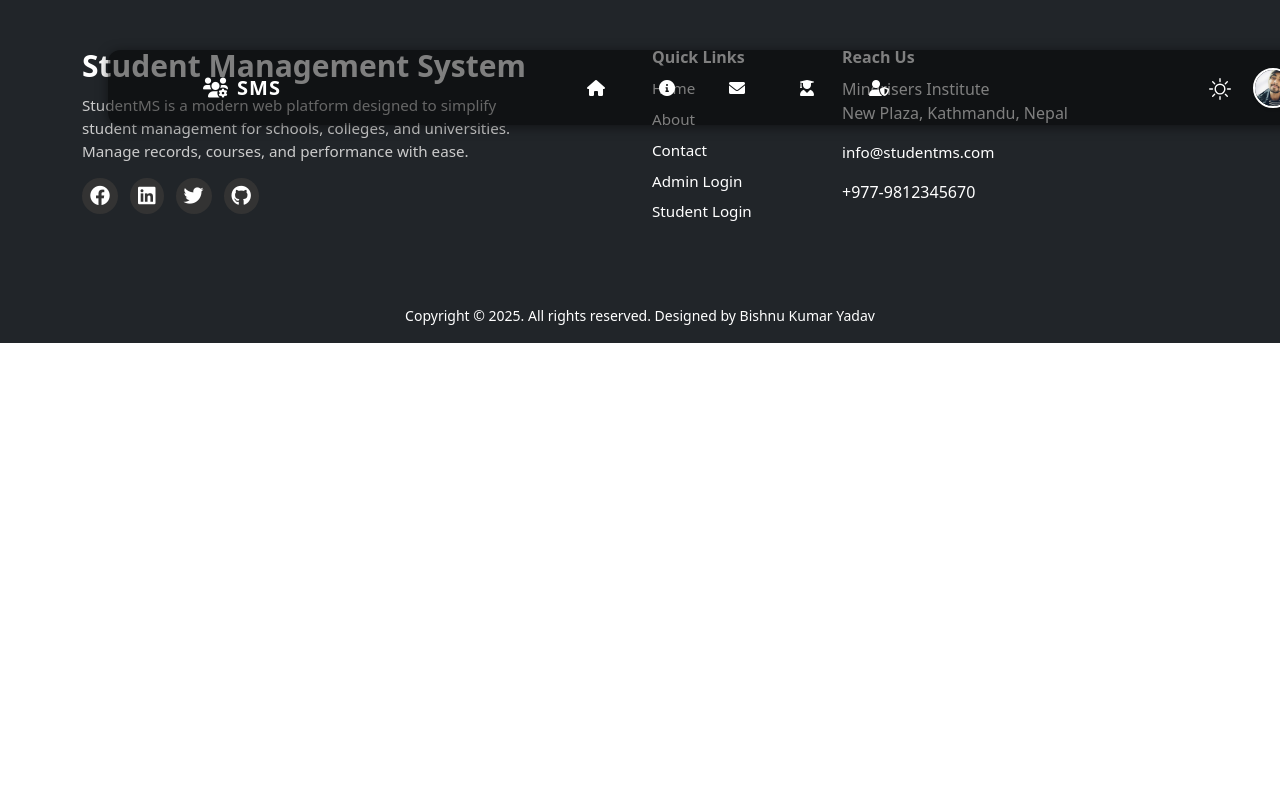
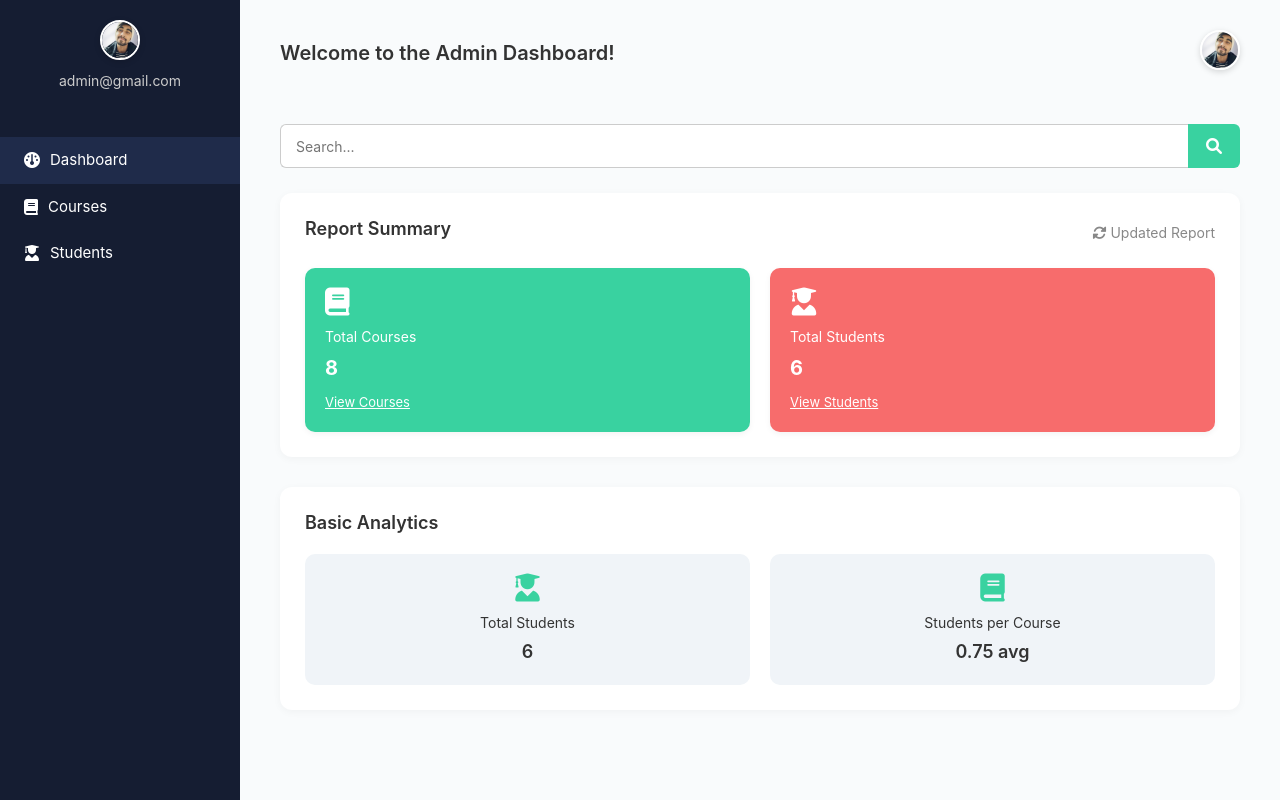
Before and after one commit to Bishnuu72/Student-Management-System, a React (Vite) app in the folder Frontend/: page /admin-panel in a window 1280 px wide. Built offline with nearby package versions, Linux system fonts and the light colour scheme.

Commit message:
dashboard panel ui

```diff
--- a/Frontend/src/App.css
+++ b/Frontend/src/App.css
@@ -542,3 +542,258 @@
     flex-wrap: wrap;
   }
 }
+
+
+
+/* Admin Dashboard CSS */
+
+/* Base Styles */
+body {
+  font-family: 'Inter', sans-serif;
+  margin: 0;
+  background-color: #f5f7fa;
+  color: #333;
+}
+
+/* Layout */
+.dashboard-container {
+  display: flex;
+  min-height: 100vh;
+}
+
+/* Sidebar */
+.sidebar {
+  width: 240px;
+  background-color: #151d32;
+  color: #fff;
+  padding: 20px 0;
+  display: flex;
+  flex-direction: column;
+  justify-content: start;
+}
+
+.admin-profile {
+  text-align: center;
+  margin-bottom: 30px;
+}
+
+.profile-icon {
+  font-size: 40px;
+  color: #39d2a0;
+}
+
+.admin-email {
+  margin-top: 10px;
+  font-size: 14px;
+  color: #ccc;
+}
+
+.sidebar-menu ul {
+  list-style: none;
+  padding: 0;
+  margin: 0;
+}
+
+.sidebar-menu li {
+  padding: 12px 24px;
+  font-size: 15px;
+  cursor: pointer;
+  display: flex;
+  align-items: center;
+  gap: 10px;
+  transition: background 0.3s;
+}
+
+.sidebar-menu li:hover,
+.sidebar-menu .active {
+  background-color: #1f2b4a;
+}
+
+.sidebar-menu i {
+  font-size: 16px;
+}
+
+/* Main Content */
+.main-content {
+  flex: 1;
+  padding: 30px 40px;
+  background-color: #f9fbfc;
+}
+
+.welcome-message {
+  font-size: 20px;
+  font-weight: 600;
+  margin-bottom: 25px;
+}
+
+/* Search Bar */
+.search-bar {
+  display: flex;
+  margin-bottom: 25px;
+}
+
+.search-input {
+  flex: 1;
+  padding: 10px 15px;
+  border: 1px solid #ccc;
+  border-right: none;
+  border-radius: 6px 0 0 6px;
+  font-size: 14px;
+}
+
+.search-button {
+  background-color: #39d2a0;
+  color: white;
+  padding: 10px 18px;
+  border: none;
+  border-radius: 0 6px 6px 0;
+  cursor: pointer;
+  font-size: 16px;
+}
+
+.search-button i {
+  pointer-events: none;
+}
+
+/* Report Summary */
+.report-summary {
+  background-color: #fff;
+  border-radius: 12px;
+  padding: 25px;
+  box-shadow: 0 2px 8px rgba(0, 0, 0, 0.04);
+  margin-bottom: 30px;
+}
+
+.report-header {
+  display: flex;
+  justify-content: space-between;
+  align-items: center;
+  margin-bottom: 20px;
+}
+
+.report-header h3 {
+  font-size: 18px;
+  font-weight: 600;
+}
+
+.refresh-icon {
+  font-size: 14px;
+  color: #888;
+}
+
+.summary-cards {
+  display: flex;
+  flex-wrap: wrap;
+  gap: 20px;
+}
+
+.card {
+  flex: 1 1 180px;
+  padding: 20px;
+  border-radius: 10px;
+  color: white;
+  position: relative;
+  box-shadow: 0 2px 6px rgba(0, 0, 0, 0.05);
+}
+
+.card i {
+  font-size: 28px;
+  margin-bottom: 10px;
+}
+
+.card-title {
+  font-size: 14px;
+  margin-bottom: 6px;
+}
+
+.card-value {
+  font-size: 20px;
+  font-weight: bold;
+}
+
+.card a {
+  color: white;
+  font-size: 13px;
+  text-decoration: underline;
+  margin-top: 10px;
+  display: inline-block;
+}
+
+/* Card Colors */
+.card.green {
+  background-color: #39d2a0;
+}
+.card.pink {
+  background-color: #f76c6c;
+}
+.card.yellow {
+  background-color: #f7b731;
+}
+.card.blue {
+  background-color: #45aaf2;
+}
+
+/* Analytics Section */
+.analytics {
+  background-color: #fff;
+  padding: 25px;
+  border-radius: 12px;
+  box-shadow: 0 2px 8px rgba(0, 0, 0, 0.04);
+}
+
+.analytics h3 {
+  font-size: 18px;
+  font-weight: 600;
+  margin-bottom: 20px;
+}
+
+.analytics-cards {
+  display: flex;
+  gap: 20px;
+}
+
+.analytics-card {
+  flex: 1;
+  background-color: #f0f4f8;
+  border-radius: 10px;
+  padding: 20px;
+  text-align: center;
+  color: #333;
+}
+
+.analytics-card i {
+  font-size: 28px;
+  color: #39d2a0;
+  margin-bottom: 10px;
+}
+
+.analytics-title {
+  font-size: 14px;
+  margin-bottom: 5px;
+}
+
+.analytics-value {
+  font-size: 18px;
+  font-weight: 600;
+}
+
+.top-headbar {
+  display: flex;
+  justify-content: space-between;
+  align-items: center;
+  margin-bottom: 1.5rem;
+}
+
+.top-avatar {
+  position: relative;
+}
+
+.top-avatar .dropdown-menu {
+  position: absolute;
+  top: 48px;
+  right: 0;
+  background: var(--card-bg, #fff);
+  box-shadow: 0 4px 8px rgba(0, 0, 0, 0.1);
+  border-radius: 8px;
+  z-index: 10;
+}
--- a/Frontend/src/App.jsx
+++ b/Frontend/src/App.jsx
@@ -1,12 +1,36 @@
 import { useState } from "react";
 import "./App.css";
-import { BrowserRouter as Router, Routes, Route } from "react-router-dom";
+import { BrowserRouter as Router, Routes, Route, useLocation } from "react-router-dom";
 import Home from "./pages/Home";
 import Navbar from "./components/Navbar";
 import Footer from "./components/Footer";
 import StudentLogin from "./layout/StudentLogin";
 import AdminLogin from "./layout/AdminLogin";
 import Profile from "./pages/Profile";
+import AdminDashboard from "./pages/AdminPanel/AdminDashboard";
+
+function LayoutWrapper({ darkMode, toggleTheme }) {
+  const location = useLocation();
+
+  // List of routes that should NOT show Navbar/Footer
+  const excludedRoutes = ["/admin-panel"];
+
+  const shouldShowLayout = !excludedRoutes.includes(location.pathname);
+
+  return (
+    <>
+      {shouldShowLayout && <Navbar darkMode={darkMode} toggleTheme={toggleTheme} />}
+      <Routes>
+        <Route path="/" element={<Home />} />
+        <Route path="/student-login" element={<StudentLogin />} />
+        <Route path="/admin-login" element={<AdminLogin />} />
+        <Route path="/profile" element={<Profile darkMode={darkMode} toggleTheme={toggleTheme} />} />
+        <Route path="/admin-panel" element={<AdminDashboard darkMode={darkMode} toggleTheme={toggleTheme} />} />
+      </Routes>
+      {shouldShowLayout && <Footer darkMode={darkMode} toggleTheme={toggleTheme} />}
+    </>
+  );
+}
 
 function App() {
   const [darkMode, setDarkMode] = useState(true);
@@ -18,14 +42,7 @@ function App() {
   return (
     <div className={darkMode ? "dark-theme" : "light-theme"}>
       <Router>
-        <Navbar darkMode={darkMode} toggleTheme={toggleTheme} />
-        <Routes>
-          <Route path="/" element={<Home />} />
-          <Route path="student-login" element={<StudentLogin />} />
-          <Route path="admin-login" element={<AdminLogin />} />
-          <Route path="profile" element={<Profile darkMode={darkMode} toggleTheme={toggleTheme} />} />
-        </Routes>
-        <Footer darkMode={darkMode} toggleTheme={toggleTheme} />
+        <LayoutWrapper darkMode={darkMode} toggleTheme={toggleTheme} />
       </Router>
     </div>
   );
--- a/Frontend/src/components/Navbar.jsx
+++ b/Frontend/src/components/Navbar.jsx
@@ -75,7 +75,7 @@ const Navbar = ({ darkMode, toggleTheme }) => {
                 <Link to="/profile" className="dropdown-item">
                   <i className="fa-solid fa-user"></i> Profile
                 </Link>
-                <Link to="/dashboard" className="dropdown-item">
+                <Link to="/admin-panel" className="dropdown-item">
                   <i className="fa-solid fa-table-columns"></i> Dashboard
                 </Link>
                 <button className="dropdown-item logout-btn" onClick={handleLogout}>
--- /dev/null
+++ b/Frontend/src/pages/AdminPanel/AdminDashboard.jsx
@@ -0,0 +1,130 @@
+import React, { useEffect, useRef, useState } from 'react';
+import { Link } from 'react-router-dom';
+import userImg from '../../assets/profile.jpg';
+
+const AdminDashboard = () => {
+  const [dropdownOpen, setDropdownOpen] = useState(false);
+  const dropdownRef = useRef(null);
+  const avatarRef = useRef(null);
+
+  const toggleDropdown = () => {
+    setDropdownOpen((prev) => !prev);
+  };
+
+  const handleLogout = () => {
+    console.log('Logout clicked');
+    // Add actual logout logic here
+  };
+
+  // Close dropdown when clicking outside
+  useEffect(() => {
+    const handleClickOutside = (event) => {
+      if (
+        dropdownRef.current &&
+        avatarRef.current &&
+        !dropdownRef.current.contains(event.target) &&
+        !avatarRef.current.contains(event.target)
+      ) {
+        setDropdownOpen(false);
+      }
+    };
+    document.addEventListener('mousedown', handleClickOutside);
+    return () => document.removeEventListener('mousedown', handleClickOutside);
+  }, []);
+
+  return (
+    <div className="dashboard-container">
+      <aside className="sidebar">
+        <div className="admin-profile">
+          <img
+            src={userImg}
+            alt="User Avatar"
+            className="avatar-img"
+            // Removed onClick
+          />
+          <p className="admin-email">admin@gmail.com</p>
+        </div>
+        <nav className="sidebar-menu">
+          <ul>
+            <li className="active"><i className="fa-solid fa-gauge"></i> Dashboard</li>
+            <li><i className="fa-solid fa-book"></i> Courses</li>
+            <li><i className="fa-solid fa-user-graduate"></i> Students</li>
+          </ul>
+        </nav>
+      </aside>
+
+      <main className="main-content">
+        <div className="top-headbar">
+          <div className="welcome-message">Welcome to the Admin Dashboard!</div>
+          <div className="admin-profile top-avatar" ref={avatarRef}>
+            <img
+              src={userImg}
+              alt="User Avatar"
+              className="avatar-img"
+              onClick={toggleDropdown}
+            />
+            {dropdownOpen && (
+              <div className="dropdown-menu" ref={dropdownRef}>
+                <Link to="/" className="dropdown-item">
+                  <i className="fa-solid fa-house"></i> Home
+                </Link>
+                <Link to="/profile" className="dropdown-item">
+                  <i className="fa-solid fa-user"></i> Profile
+                </Link>
+                <button className="dropdown-item logout-btn" onClick={handleLogout}>
+                  <i className="fa-solid fa-right-from-bracket"></i> Logout
+                </button>
+              </div>
+            )}
+          </div>
+        </div>
+
+        <div className="search-bar">
+          <input type="text" placeholder="Search..." className="search-input" />
+          <button className="search-button">
+            <i className="fa-solid fa-magnifying-glass"></i>
+          </button>
+        </div>
+
+        <div className="report-summary">
+          <div className="report-header">
+            <h3>Report Summary</h3>
+            <span className="refresh-icon"><i className="fa-solid fa-rotate"></i> Updated Report</span>
+          </div>
+          <div className="summary-cards">
+            <div className="card green">
+              <i className="fa-solid fa-book"></i>
+              <div className="card-title">Total Courses</div>
+              <div className="card-value">8</div>
+              <a href="#">View Courses</a>
+            </div>
+            <div className="card pink">
+              <i className="fa-solid fa-user-graduate"></i>
+              <div className="card-title">Total Students</div>
+              <div className="card-value">6</div>
+              <a href="#">View Students</a>
+            </div>
+          </div>
+        </div>
+
+        <div className="analytics">
+          <h3>Basic Analytics</h3>
+          <div className="analytics-cards">
+            <div className="analytics-card">
+              <i className="fa-solid fa-user-graduate"></i>
+              <div className="analytics-title">Total Students</div>
+              <div className="analytics-value">6</div>
+            </div>
+            <div className="analytics-card">
+              <i className="fa-solid fa-book"></i>
+              <div className="analytics-title">Students per Course</div>
+              <div className="analytics-value">0.75 avg</div>
+            </div>
+          </div>
+        </div>
+      </main>
+    </div>
+  );
+};
+
+export default AdminDashboard;
```
Also changed, not shown: Frontend/src/pages/AdminPanel/DashboardPage.jsx (added).
